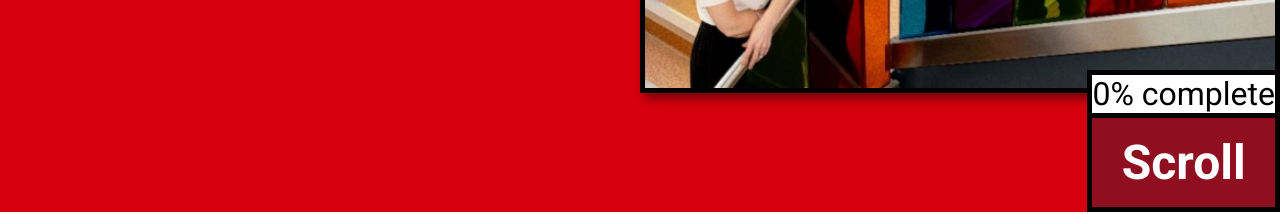
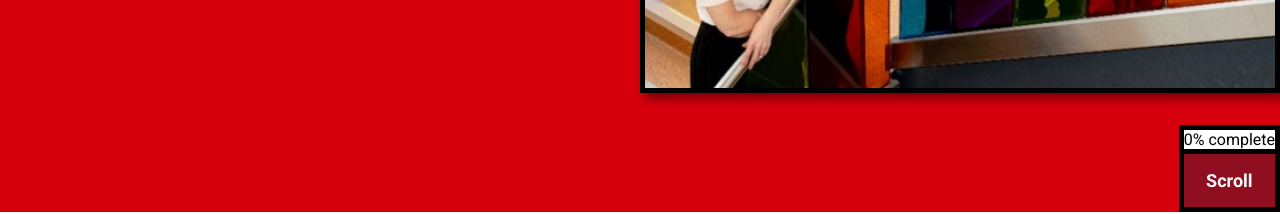
Before and after one commit to player2point0/AthenaSwanApp, a React (Create React App) app: page / in a window 1280 px wide. Shown: the part 588-802 px from the top of the page. Built offline with nearby package versions, Linux system fonts and the light colour scheme.

Commit message:
size scroll button

```diff
--- a/src/core/components/ScrollButton/ScrollButton.module.css
+++ b/src/core/components/ScrollButton/ScrollButton.module.css
@@ -8,7 +8,7 @@
 
 .scrollPercentage {
 	font-family: var(--main-font-family);
-	font-size: 2rem;
+	font-size: medium;
 	border-top: var(--thick-border);
 	border-left: var(--thick-border);
 	border-right: var(--thick-border);
--- a/src/core/components/StyledButton/StyledButton.module.css
+++ b/src/core/components/StyledButton/StyledButton.module.css
@@ -1,7 +1,7 @@
 .container {
 	font-family: var(--main-font-family);
 	font-weight: 700;
-	font-size: 3rem;
+	font-size: large;
 	width: 100%;
 	background-color: #8f0e20;
 	color: white;
--- a/src/core/components/StyledButton/StyledButton.tsx
+++ b/src/core/components/StyledButton/StyledButton.tsx
@@ -13,7 +13,7 @@ const StyledButton: FC<Props> = ({ onClick, text, fillWidth, noMargin }) => {
 		<button
 			style={{
 				width: fillWidth ? "100%" : "fit-content",
-				margin: noMargin ? 0 : "2rem",
+				margin: noMargin ? 0 : "1rem",
 			}}
 			onClick={onClick}
 			className={styles.container}
```
